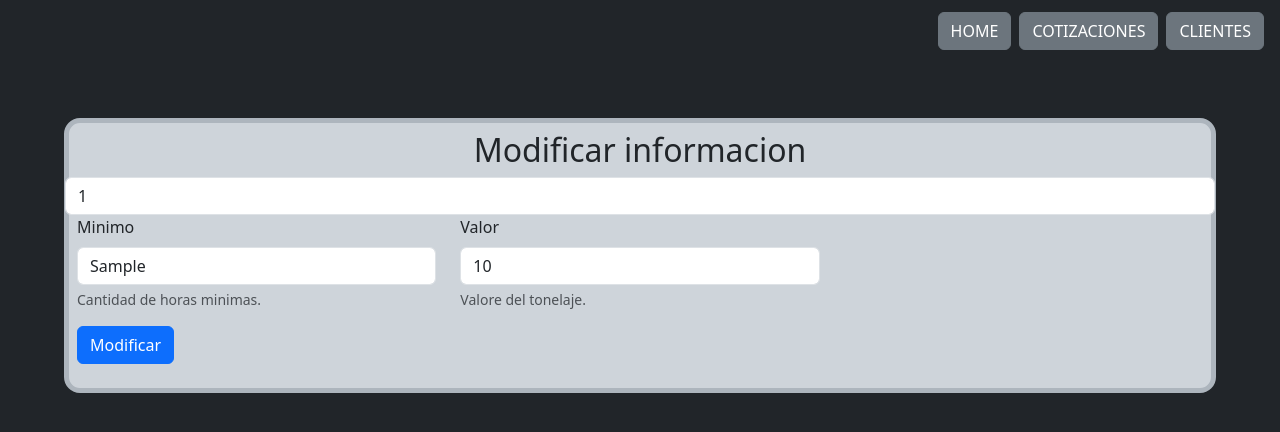
After one commit to Tebaah/SistemaGestion, a PHP site: page /cotizacion/cotizacion_modificar.php?id=1 in a window 1280 px wide. The commit adds this page. Shown: the top 432 px of the page. Run offline with PHP 8.4, Linux system fonts and the light colour scheme; tables that the repository leaves empty or names only in its code hold one stand-in row (values such as "Sample post").

```diff
--- /dev/null
+++ b/controlador/modificar_tonelaje.php
@@ -0,0 +1,26 @@
+<?php
+// TODO actualizar a los valores de la pagina
+if(!empty($_POST["btnModificarValores"]))
+{
+    if(!empty($_POST["minimoServicio"]) and !empty($_POST["valorServicio"]))
+    {
+        $idModificar = $_POST["id"];
+        $minimoServicio = $_POST["minimoServicio"];
+        $valorServicio = $_POST["valorServicio"];
+
+        $sql = $conn->query("UPDATE `cotizacion_tonelaje` SET `minimo`='$minimoServicio',`valor`='$valorServicio' WHERE `id_cotizacion_tonelaje` = $idModificar");
+        if($sql == 1)
+        {
+            header("location:cotizacion.php");
+        }
+        else
+        {
+            echo '<div class="alert alert-danger"> Error al modificar</div>';
+        }
+    }
+    else
+    {
+        echo '<div class="alert alert-warning"> Campos incompletos</div>';
+    }
+}
+?>
--- a/controlador/registro_tonelajes.php
+++ b/controlador/registro_tonelajes.php
@@ -16,11 +16,11 @@ if(!empty($_POST["btnIngresarTonelaje"]))
         $sql = $conn->query(" INSERT INTO `cotizacion_tonelaje`(`id_cotizaciones`, `id_tonelaje`, `detalle`, `unidad`, `minimo`, `valor`) VALUES ('$idCotizacion','$codigoTonelaje','$detalleTonelaje','$unidadMedida','$minimoServicio','$valorServicio')");
         if($sql == 1)
         {
-            echo '<div class="alert alert-success"> Contacto registrado</div>';
+            echo '<div class="alert alert-success"> Servicio registrado</div>';
         }
         else
         {
-            echo '<div class="alert alert-danger"> Contacto no registrada</div>';
+            echo '<div class="alert alert-danger"> Servicio no registrada</div>';
         }
     }
     else
--- /dev/null
+++ b/cotizacion/cotizacion_modificar.php
@@ -0,0 +1,71 @@
+<?php
+include "../conexiones/conexion.php";
+$idCotizacionTonelaje = $_GET["id"];
+
+$consulta = $conn->query("SELECT * FROM cotizacion_tonelaje WHERE id_cotizacion_tonelaje = $idCotizacionTonelaje")
+
+?>
+
+<!DOCTYPE html>
+<html lang="en">
+<head>
+    <meta charset="UTF-8">
+    <meta name="viewport" content="width=device-width, initial-scale=1.0">
+    <link href="https://cdn.jsdelivr.net/npm/bootstrap@5.3.2/dist/css/bootstrap.min.css" rel="stylesheet" integrity="sha384-T3c6CoIi6uLrA9TneNEoa7RxnatzjcDSCmG1MXxSR1GAsXEV/Dwwykc2MPK8M2HN" crossorigin="anonymous">
+    <link rel="stylesheet" href="https://cdn.jsdelivr.net/npm/bootstrap-icons@1.11.3/font/bootstrap-icons.min.css">
+    <title>Sistema de Gestion</title>
+</head>
+<body class="bg-dark">
+    <head>
+        <nav class="navbar bg-dark">
+            <form class="container-fluid justify-content-end">
+                <a class="btn btn-secondary m-1" href="../index.php" role="button">HOME</a>
+                <a class="btn btn-secondary m-1" href="../cotizacion/cotizacion.php" role="button">COTIZACIONES</a>
+                <a class="btn btn-secondary m-1" href="clientes.php" role="button">CLIENTES</a>
+            </form>
+            </nav>
+    </head>
+    <main>
+        <!-- Contenedor pagina -->
+        <div class="d-flex row justify-content-center align-items-stretch m-5">
+            <!-- Contenedor ingreso contacto -->
+            <div class="col-xxl-5 m-1">
+                <!-- Formulario de ingreso contactos -->
+                <div class="col m-1 p-2 bg-dark-subtle border border-5 border-dark-subtle rounded-4">
+                    <!-- Titulo formulario -->
+                    <h2 class="text-center">Modificar informacion</h2>
+                    <!-- Formulario -->
+                    <form class= "row" method="POST">
+                        <input type="text" class="form-control" name="id" value="<?=$idCotizacionTonelaje ?>">
+                        <?php
+                        include "../controlador/modificar_tonelaje.php";
+
+                        while($datos = $consulta->fetch_object()) { ?>
+                        <!-- Casilla minimo de servicio -->
+                        <div class="mb-3 col-4">
+                            <label for="minimoServicio" class="form-label">Minimo</label>
+                            <input type="text" class="form-control" name="minimoServicio" value="<?= $datos->minimo ?>">
+                            <div id="rutHelp" class="form-text"> Cantidad de horas minimas.</div>
+                        </div>
+                            <!-- Casilla valor del servicio -->
+                        <div class="mb-3 col-4">
+                            <label for="valorServicio" class="form-label">Valor</label>
+                            <input type="text" class="form-control" name="valorServicio" value="<?= $datos->valor ?>">
+                            <div id="rutHelp" class="form-text">Valore del tonelaje.</div>
+                        </div>
+                        <?php } ?>
+
+                        <div>
+                        <!-- Boton registrar contacto -->
+                        <button type="submit" class="btn btn-primary mb-3" name="btnModificarValores" value="ok">Modificar</button>
+                        </div>
+                    </form>
+                </div>
+            </div>
+        </div>
+    </main>
+
+
+<script src="https://cdn.jsdelivr.net/npm/bootstrap@5.3.2/dist/js/bootstrap.bundle.min.js" integrity="sha384-C6RzsynM9kWDrMNeT87bh95OGNyZPhcTNXj1NW7RuBCsyN/o0jlpcV8Qyq46cDfL" crossorigin="anonymous"></script>
+</body>
+</html>
--- a/empresas_contacto/clientes.php
+++ b/empresas_contacto/clientes.php
@@ -60,7 +60,7 @@
                                 <div class="mb-3 col-4">
                                     <label for="buscarEmpresa" class="form-label">Buscar Empresa</label>
                                     <input type="text" class="form-control" name="buscarEmpresa">
-                                    <div id="rutHelp" class="form-text">Sin punto y con guion.</div>
+                                    <div id="rutHelp" class="form-text">Ingresa rut sin punto y con guion o nombre.</div>
                                 </div>
                                 <!-- Boton de busqueda -->
                                 <button type="submit" class="btn btn-primary mb-3" name="btnBuscar" value="Buscar">Buscar</button>
--- a/empresas_contacto/contactos.php
+++ b/empresas_contacto/contactos.php
@@ -68,6 +68,10 @@ $idEmpresa = $_GET["id"];
             </div>
             <!--Contendor resumen contactos  -->
             <div class="col-xxl-5 m-1">
+                <?php
+                // include "../conexiones/conexion.php";
+
+                ?>
                 <!-- Tabla de resumen de contactos -->
                 <div class="col m-1 p-2 bg-dark-subtle border border-5 border-dark-subtle rounded-4">
                     <!-- Titulo tabla -->
@@ -94,7 +98,6 @@ $idEmpresa = $_GET["id"];
                                     <td><?= $datos->email_contacto ?></td>
                                 <td>
                                     <a class="btn btn-warning" href="contactos_modificar.php?id=<?= $datos->id_contacto ?>"><i class="bi bi-person-fill-gear"></i></a>
-                                    <a class="btn btn-danger" href=""><i class="bi bi-person-dash-fill"></i></a>
                                 </td>
                                 </tr>
                             <?php }
```
Also changed, not shown: controlador/eliminar_contactos.php (added, +19 -0 lines), controlador/modificar_contactos.php (renamed from controlador/modificcar_contactos.php, +5 -3 lines), cotizacion/cotizacion.php (+11 -11 lines), cotizacion/tonelajes.php (+15 -17 lines), empresas_contacto/contactos_modificar.php (+17 -15 lines).
